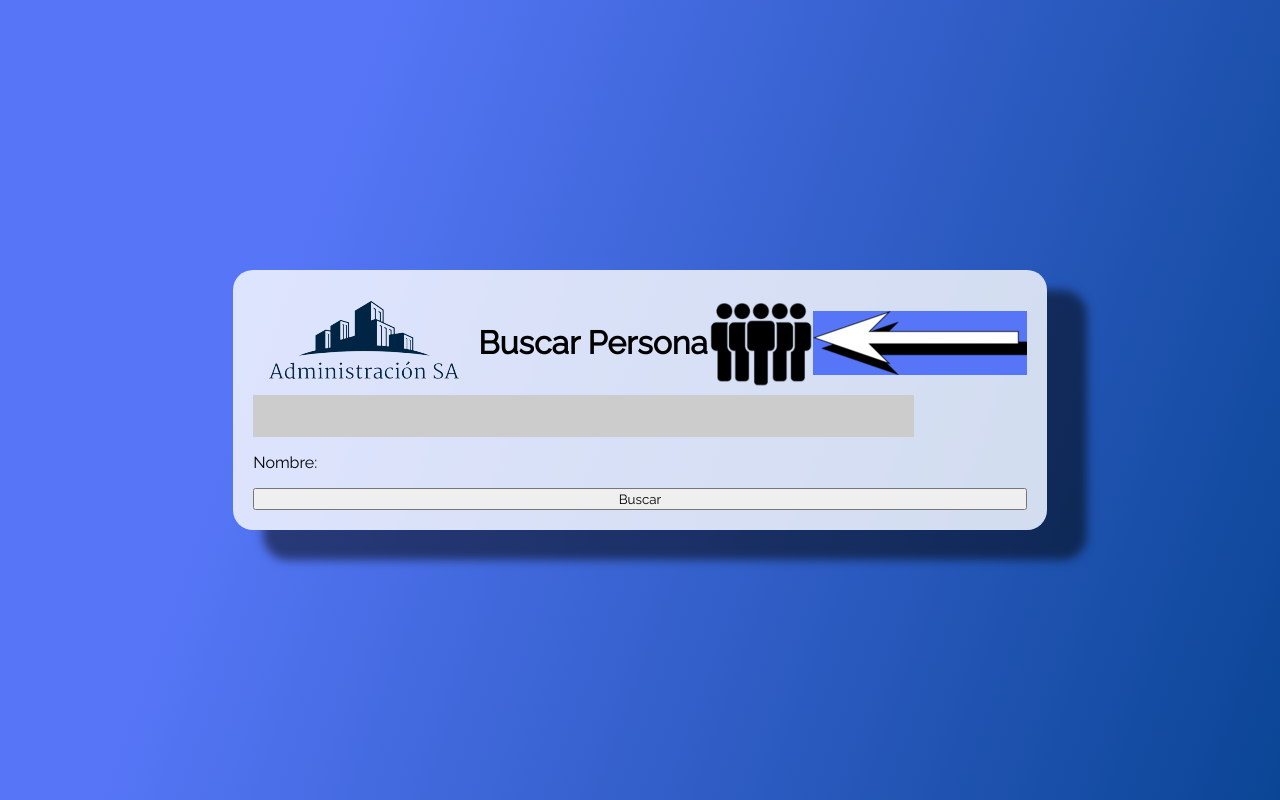
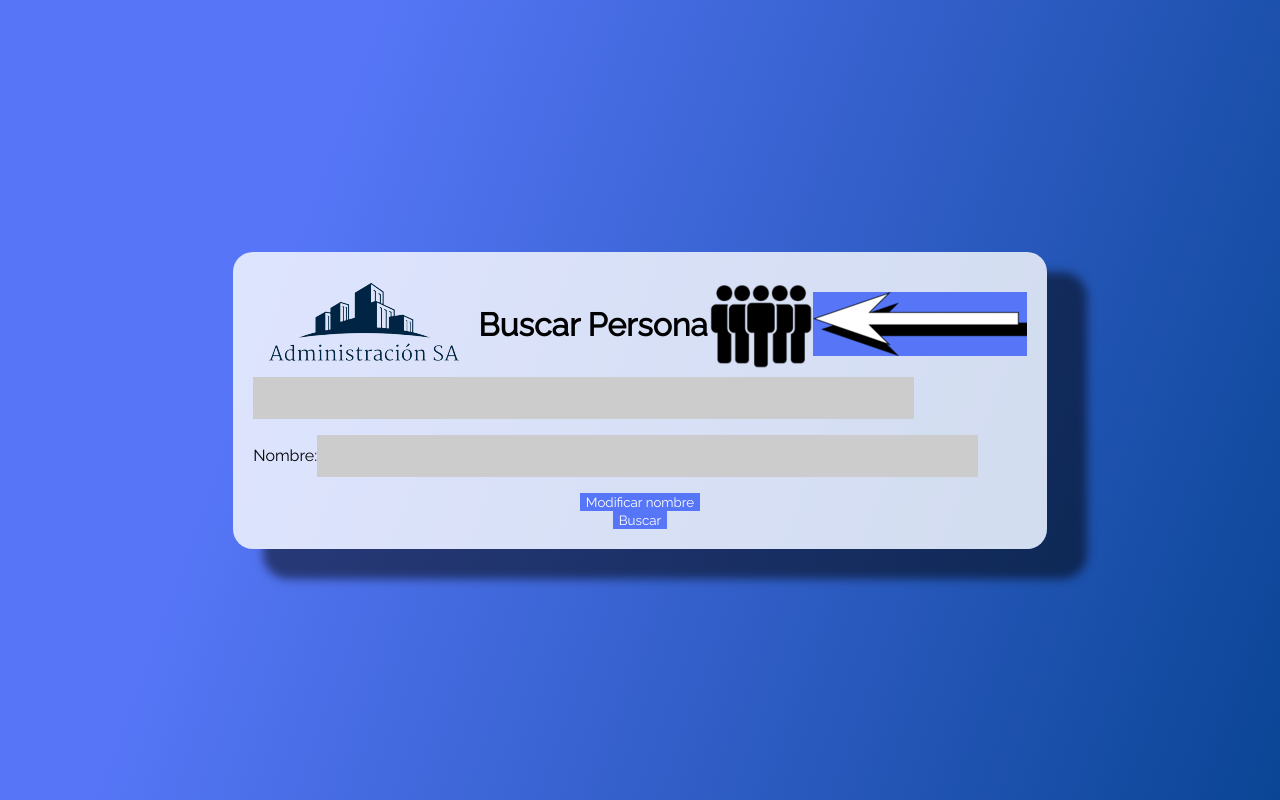
Before and after one commit to FacundoSantino/consorciofront, a React (Create React App) app: page /leerpersona in a window 1280 px wide. Built offline with nearby package versions, Linux system fonts and the light colour scheme.

Commit message:
ADD Personas terminado

```diff
--- a/package.json
+++ b/package.json
@@ -3,6 +3,9 @@
   "version": "0.1.0",
   "private": true,
   "dependencies": {
+    "@emotion/react": "^11.10.5",
+    "@emotion/styled": "^11.10.5",
+    "@mui/material": "^5.10.16",
     "@testing-library/jest-dom": "^5.16.5",
     "@testing-library/react": "^13.4.0",
     "@testing-library/user-event": "^13.5.0",
--- a/src/pages/ConsultarReclamos.js
+++ b/src/pages/ConsultarReclamos.js
@@ -8,23 +8,6 @@ import { Carousel } from 'react-responsive-carousel';
 
 class ConsultarReclamos extends Component{
 
-    seteo=()=>{
-      var coll = document.getElementsByClassName("collapsible");
-      var i;
-      console.log("setei");
-
-      for (i = 0; i < coll.length; i++) {
-        coll[i].addEventListener("click", function() {
-          this.classList.toggle("active");
-          var content = this.nextElementSibling;
-          if (content.style.display === "block") {
-              content.style.display = "none";
-          } else {
-              content.style.display = "block";
-            }
-          });
-      }
-    }
     fetchReclamosHandler=async event => {
         localStorage.setItem("reclamoloading","true");
         try {
@@ -86,10 +69,6 @@ class ConsultarReclamos extends Component{
         }
         localStorage.setItem("reclamoloading","false");
       };
-    llamarCosas=e=>{
-      this.fetchReclamosHandler();
-      this.seteo();
-    }
 
     render(){
         const recetas=[];
@@ -112,7 +91,7 @@ class ConsultarReclamos extends Component{
                             <ul id="listaReclamos">
                             </ul>
                         </div>
-                        <button onClick={this.llamarCosas}>Buscar</button>
+                        <button onClick={this.fetchReclamosHandler}>Buscar</button>
                     </div>
                 </main>
                 );
--- a/src/pages/GenerarPersona.js
+++ b/src/pages/GenerarPersona.js
@@ -12,6 +12,24 @@ class GenerarPersona extends Component{
 
 
     render(){
+
+        const generarPersona=e=>{
+            let nombre=document.getElementById("ingresonombre").value;
+            let documento=document.getElementById("ingresodocumento").value;
+            let usuario=localStorage.getItem("user");
+
+            async function crearPersona(){
+                let url="http://localhost:8080/api/personas?usuario="+usuario+"&documento="+documento+"&nombre="+nombre;
+                const response=await fetch(url,{method:'POST'});
+                if(response.ok){
+                    alert("Se agregó a la persona");
+                }
+                else{
+                    alert("El documento ya está en uso");
+                }
+            }
+            crearPersona();
+        }
 
         if(localStorage.getItem("admin")=="true"){
         return(
@@ -30,16 +48,16 @@ class GenerarPersona extends Component{
 
                     <div className='item'>
                         <span>Nombre</span>
-                        <input type="text" placeholder='Ingrese el nombre'/>
+                        <input type="text" id='ingresonombre' placeholder='Ingrese el nombre'/>
                     </div>
                     <div className='item'>
                         <span>Documento</span>
-                        <input type="text" placeholder='Ingrese el documento'/>
+                        <input type="text" id='ingresodocumento' placeholder='Ingrese el documento'/>
                     </div>
 
 
 
-                    <button className='boton'>Generar</button>
+                    <button className='boton' onClick={generarPersona}>Generar</button>
                 </div>
 
 
--- a/src/pages/LeerPersona.js
+++ b/src/pages/LeerPersona.js
@@ -39,14 +39,27 @@ class LeerPersona extends Component{
 
 
             async function leerpersona() {
-                await fetch(baseURL+dni+'?usuario='+usuario).then((datos)=> {return datos.json();})
-                .then( (datos) =>{
-                    document.getElementById("nombre").innerText="Nombre: "+datos.nombre
+                const response=await fetch(baseURL+dni+'?usuario='+usuario);
+                if(response.ok){
+                    const data=await response.json().then(datos=> document.getElementById("nombre").value=datos.nombre)
                 }
-                );
+                else{
+                    document.getElementById("nombre").value="No existe nadie con ese documento";
+                }
             }
 
             leerpersona();
+         }
+
+         const modificarNombre=event =>{
+            let nombreAGuardar=document.getElementById("nombre").value;
+            console.log("llego");
+            let usuario=localStorage.getItem("user");
+            async function mandarUpdate(){
+                let url="http://localhost:8080/api/personas?usuario="+usuario+"&documento="+document.getElementById("dni").value+"&nombreNuevo="+document.getElementById("nombre").value;
+                await fetch(url,{method:'PUT'}).then(response =>{if(response.ok){alert("El cambio fue exitoso")}});
+            }
+            mandarUpdate();
          }
 
 
@@ -64,11 +77,15 @@ class LeerPersona extends Component{
                     <form onSubmit={this.handleSubmit}>
                     <input type="text" name="dni" id="dni" onChange={this.handleChange}></input>
                     </form>
-                    <p id="nombre">
-                        Nombre:
+                    <p>
+                        Nombre:<input type='text' id='nombre'></input>
                     </p>
 
-                    <button className='buscar' id='buscar' onClick={nombre => handleSubmit()} >
+                    <button className='boton' onClick={modificarNombre}>
+                        Modificar nombre
+                    </button>
+
+                    <button className='boton buscar' id='buscar' onClick={nombre => handleSubmit()} >
                         Buscar
                     </button>
                 </div>
```
Also changed, not shown: 1 other file (tests, documents, lock files or other folders).
